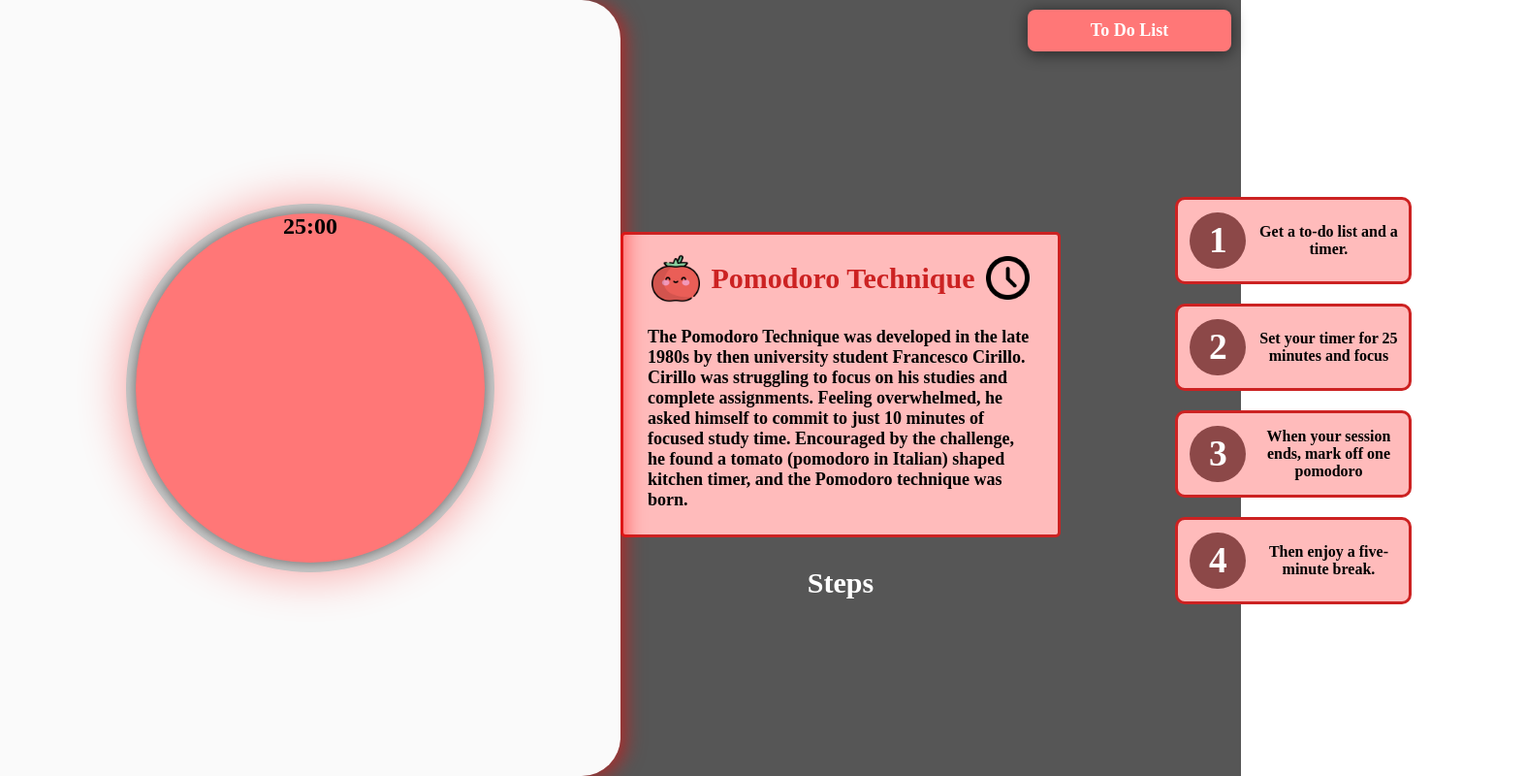
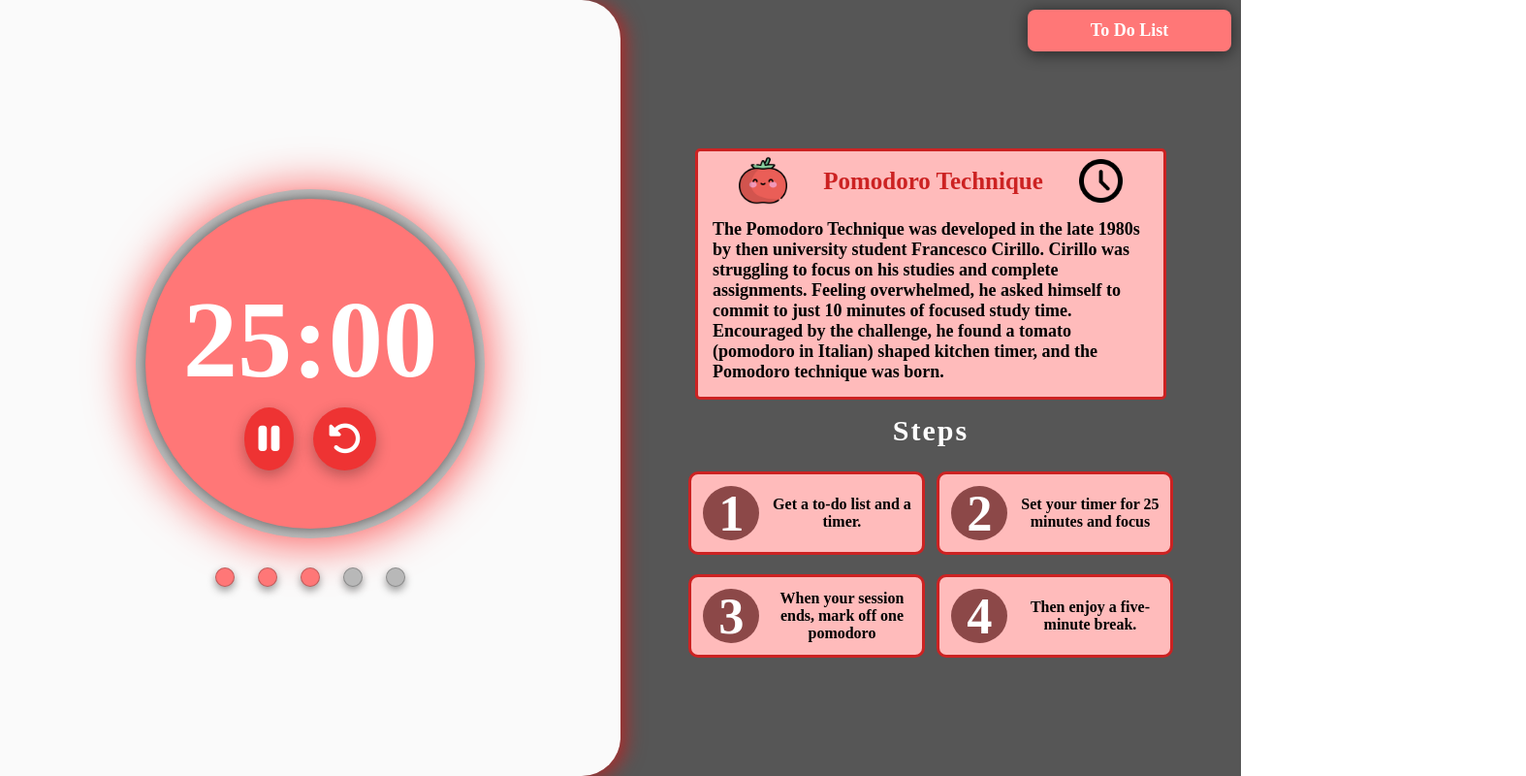
Before and after one commit to Caranfa11/Pomodoro, a website built with webpack: page src/index.html in a window 1280 px wide. Shown: the whole page at 97% size, 1574 px wide, since content can reach past the window. Built offline with nearby package versions, Linux system fonts and the light colour scheme.

Commit message:
add checks and timer design, at this comment, de design is finished...or I wanna think that is over

```diff
--- /dev/null
+++ b/src/buttonsTimer.js
@@ -0,0 +1,23 @@
+const buttons = [
+    `
+    <div class="background__button">
+        <div class="play">
+            <i class="fas fa-play"></i>
+        </div>
+    </div>
+    `,
+    `
+    <button class="background__button">
+        <div id="pause">
+            <i class="fas fa-pause"></i>
+        </div>
+    </button>
+    <button class="background__button">
+        <div id="reset">
+            <i class="fas fa-undo-alt"></i>
+        </div>
+    </button>
+    `,
+]
+
+export default buttons;
--- a/src/index.html
+++ b/src/index.html
@@ -5,6 +5,7 @@
     <meta http-equiv="X-UA-Compatible" content="IE=edge">
     <meta name="viewport" content="width=device-width, initial-scale=1.0">
     <link rel="icon" href="./assets/tomate.ico">
+    <script src="https://kit.fontawesome.com/2a05ff98f9.js" crossorigin="anonymous"></script>
     <title>Pomodoro Technique</title>
 </head>
 <body>
--- a/src/index.js
+++ b/src/index.js
@@ -1,6 +1,7 @@
 import style from "./style.css";
 import cardsOrInfo from "./templateToDoList.js"
 import button from "./rightSide.js"
+import timerChecks from "./leftSide.js"
 
 const arr =[1,2,3],
 codeESNext = () => console.log(...arr);
@@ -11,21 +12,9 @@ codeESNext();
 
 document.getElementById("app").innerHTML=`
 <div id="left-view">
-    <div class="circle">
-        <div class="timer">
-            <h2>25:00<\h2>
-        </div>
-    </div>
+    ${timerChecks[0]}
 </div>
 <div id="right-view">
     ${button[1]}
     ${cardsOrInfo[1]}
 </div>`;
-
-/* Hay que cambiar el toDo de esta seccion, porque para colocar la informacion del pomodoro tiene que estar
-unicamente el boton cambiado.
-
-alli hay que colocar el toDo a como de lugar en el archivo de rightside.js
-
-y colocar dentro de ese otro html para cuando sea la informacion, recuerda tambien agregar al diseño
-el modo oscuro, exitos Caranfa y a seguir codeando con esfuerzo y dedicacion*/
--- /dev/null
+++ b/src/leftSide.js
@@ -0,0 +1,42 @@
+import buttons from "./buttonsTimer";
+
+const timer = [`
+<div>
+    <div class="backgroundCircle">
+        <div class="circle__content">
+            <div class="circle__timer">
+                <h2 class="timer">25:00<\h2>
+            </div>
+            <div class="place">
+                <div class="place__button">
+                    ${buttons[1]}
+                </div>
+            </div>
+        </div>
+    </div>
+    <div class="pomodoros">
+        <div class="pomodoros__check">
+            <div class="pomodoros__check--on">
+            </div>
+        </div>
+        <div class="pomodoros__check">
+            <div class="pomodoros__check--on">
+            </div>
+        </div>
+        <div class="pomodoros__check">
+            <div class="pomodoros__check--on">
+            </div>
+        </div>
+        <div class="pomodoros__check">
+            <div class="pomodoros__check--off">
+            </div>
+        </div>
+        <div class="pomodoros__check">
+            <div class="pomodoros__check--off">
+            </div>
+        </div>
+    </div>
+</div>
+`];
+
+export default timer
--- a/src/style.css
+++ b/src/style.css
@@ -28,31 +28,101 @@
     align-items: center;
 }
 
-.circle{
+.backgroundCircle{
     margin: auto;
-    background: #C4C4C4;
-    box-shadow: 0px 0px 45px 5px rgba(255, 0, 0, 0.3);
+    background: #b8b8b8;
+    box-shadow: 0px 3px 45px 5px rgba(255, 0, 0, 0.575);
     border-radius: 100%;
-    /*width: 400px;
-    height: 400px;*/
-    height: 380px;
-    flex-basis: 380px;
+    height: 360px;
+    width: 360px;
     display: flex;
 }
 
-.timer{
+.circle__content{
     margin:auto;
-    width: 360px;
-    height: 360px;
+    width: 340px;
+    height: 340px;
     border-radius: 100%;
     background: #FF7777;
-    box-shadow: 0px 0px 10px 2px rgba(0, 0, 0, 0.35);
-    text-align: center;
+    box-shadow: 0px 0px 10px 2px rgba(0, 0, 0, 0.363);
+    display:flex;
+    flex-flow: column nowrap;
+    justify-content: center;
 }
 
-.timer h2{
-    margin: auto;
+.circle__timer{
+    margin: 25px auto 0px;
+    text-align: center;
+    font-size: 75px;
+    color: #ffffff;
 }
+
+.place{
+    width: 100%;
+    display: flex;
+    justify-content: center;
+    align-items: center;
+}
+
+.place__button{
+    display: flex;
+    flex-flow: row nowrap;
+    justify-content: center;
+    align-items: center;
+}
+
+.background__button{
+    background:#ee3333;
+    border-radius: 100%;
+    padding: 15px;
+    margin: 5px 10px;
+    border: none;
+    box-shadow: 0px 5px 15px rgba(0, 0, 0, 0.288);
+}
+
+.background__button:hover{
+    background: #dd1111;
+    cursor: pointer;
+}
+
+.fas{
+    font-size: 35px;
+    color: white;
+}
+
+/*  Style of Checks Pomodoros  */
+
+.pomodoros{
+    display: flex;
+    flex-wrap: wrap;
+    justify-content: center;
+    align-items: center;
+}
+
+.pomodoros__check{
+    margin: 30px 12px 0px;
+    display: flex;
+    justify-content: center;
+    align-items: center;
+}
+
+.pomodoros__check--on{
+    background: #FF7777;
+    border-radius: 100%;
+    border: 0.5px solid rgba(0, 0, 0, 0.24);
+    box-shadow: 0px 4px 8px rgba(0, 0, 0, 0.40);width: 18px;
+    height: 18px;
+}
+
+.pomodoros__check--off{
+    background: #b8b8b8;
+    border-radius: 100%;
+    border: 0.5px solid rgba(0, 0, 0, 0.24);
+    box-shadow: 0px 4px 8px rgba(0, 0, 0, 0.40);
+    width: 18px;
+    height: 18px;
+}
+/*  Style of Right Side  */
 
 #right-view{
     order: 100;
@@ -71,7 +141,6 @@
 }
 
 #top__button{
-
     margin: 10px 0 0;
     border: none;
     width: 210px;
@@ -169,14 +238,14 @@
     height: 90%;
     text-align:center;
     display: flex;
-    flex-flow: wrap column;
+    flex-flow: nowrap column;
     justify-content: center;
     align-items: center;
 }
 
 .box__info{
-    margin:30px auto;
-    width:70%;
+    margin:15px 10px;
+    width:75%;
     background: #FFBBBB;
     border: 3px solid #CC2222;
     box-shadow: 0px 0px 0px rgba(255, 0, 0, 0.25);
@@ -184,7 +253,7 @@
 }
 
 .box__info--title{
-    margin:20px;
+    margin:5px 15px;
     display: flex;
     flex-wrap: nowrap;
     justify-content:center;
@@ -198,7 +267,7 @@
 
 .title h2{
     font-weight: bold;
-    font-size: 30px;
+    font-size: 25px;
     line-height: 35px;
     text-align: center;
     color: #CC2222;
@@ -214,7 +283,7 @@
 .box__info--text{
     font-size:18px;
     font-weight:bold;
-    margin: 25px;
+    margin: 15px;
 }
 
 .box__info--text p{
@@ -223,13 +292,14 @@
 
 .steps__title{
     color: #FFF;
+    letter-spacing: 2px;
     font-size: 20px;
     font-weight: bold;
 }
 
 .box__steps{
-    margin: 10px auto;
-    width:75%;
+    margin: 15px auto 0;
+    width:80%;
     display: flex;
     flex-flow: row wrap;
     justify-content: center;
@@ -237,7 +307,7 @@
 
 .step{
     width: 238px;
-    height: 84px;
+    height: 80px;
     margin: 10px auto;
     background: #FFBBBB;
     border: 3px solid #CC2222;
@@ -251,7 +321,7 @@
 
 .step__number{
     color:#ffffff;
-    font-size:25px;
+    font-size:35px;
     margin:10px 0px;
     width:40%;
     height:100%;
```
